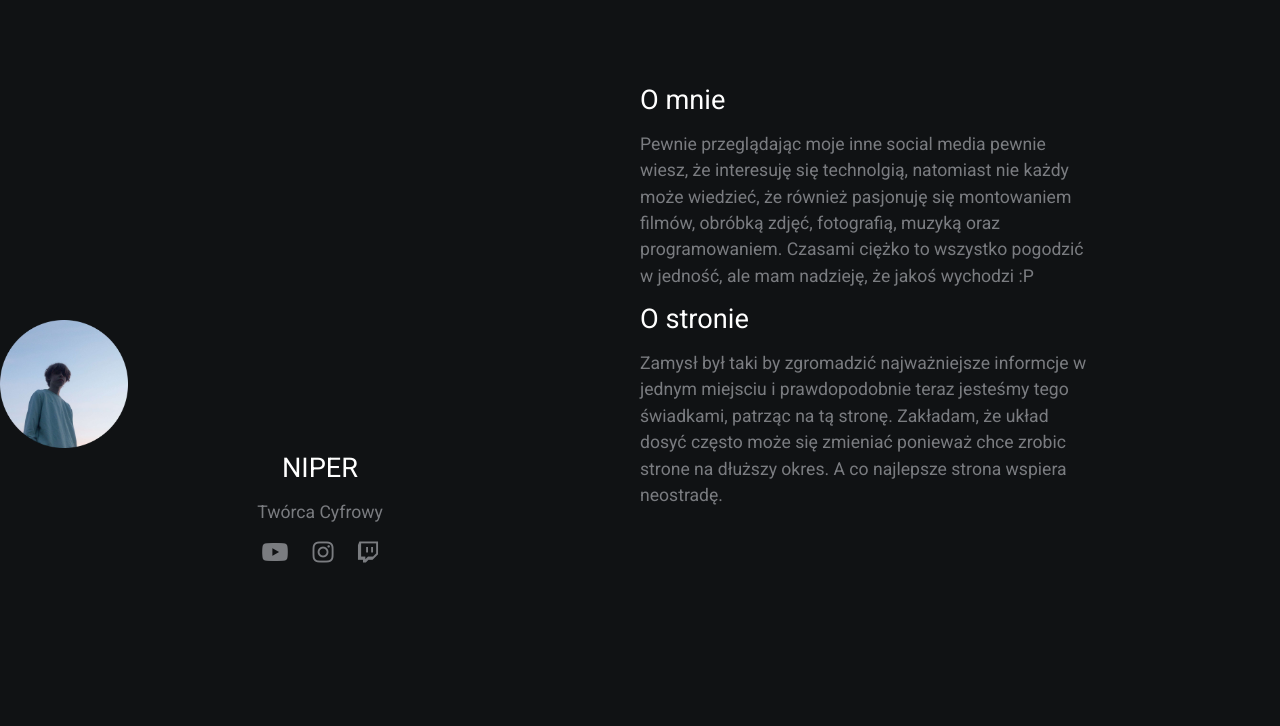
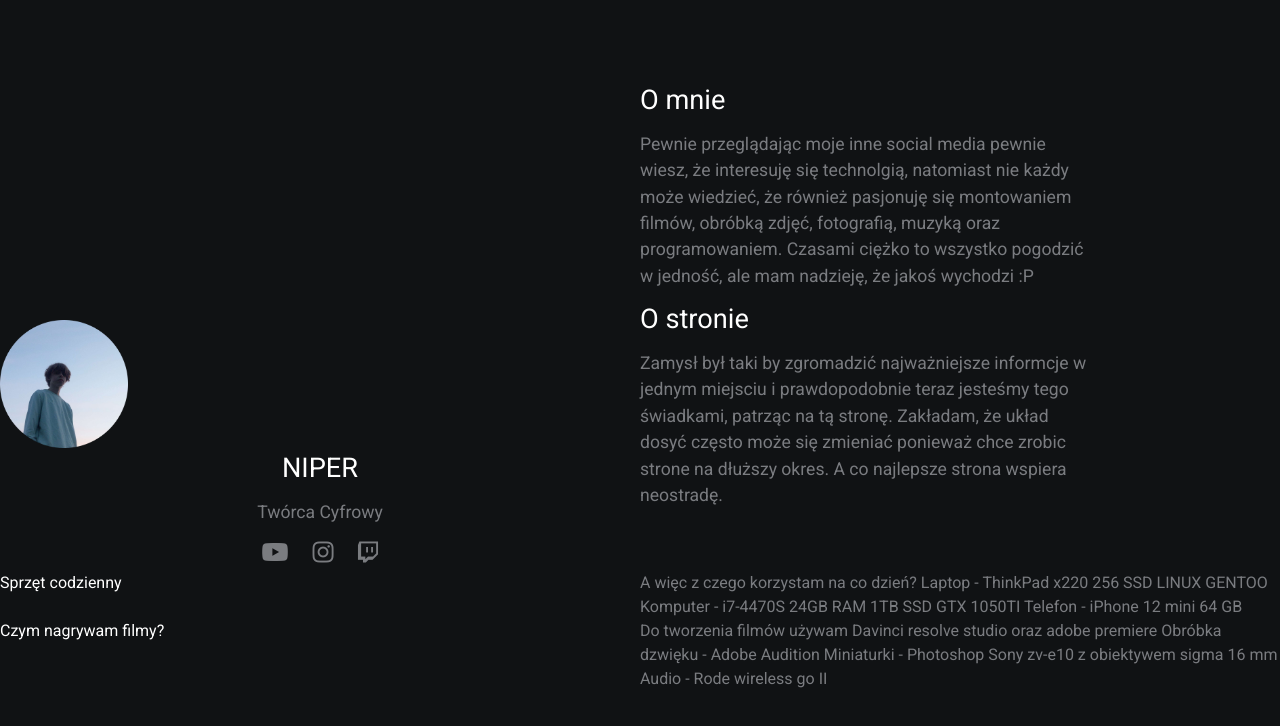
Before and after one commit to NIPERR/website, a website built with Parcel: page index.html in a window 1280 px wide. Built offline with nearby package versions, Linux system fonts and the light colour scheme.

Commit message:
Update index.html

```diff
--- a/index.html
+++ b/index.html
@@ -27,6 +27,19 @@
             <h2>O stronie</h2>
             <p>Zamysł był taki by zgromadzić najważniejsze informcje w jednym miejsciu i prawdopodobnie teraz jesteśmy tego świadkami, patrząc na tą stronę. Zakładam, że układ dosyć często może się zmieniać ponieważ chce zrobic strone na dłuższy okres. A co najlepsze strona wspiera neostradę.</p>
         </div>
+        <h2>Sprzęt codzienny</h2>
+            <p>A więc z czego korzystam na co dzień?
+            Laptop - ThinkPad x220 256 SSD LINUX GENTOO
+            Komputer - i7-4470S 24GB RAM 1TB SSD GTX 1050TI
+            Telefon - iPhone 12 mini 64 GB
+            </p>
+        <h2>Czym nagrywam filmy?</h2>
+            <p>Do tworzenia filmów używam
+            Davinci resolve studio oraz adobe premiere
+            Obróbka dzwięku - Adobe Audition
+            Miniaturki - Photoshop
+            Sony zv-e10 z obiektywem sigma 16 mm
+            Audio - Rode wireless go II</p>
     </div>
 </body>
 </html>
```
